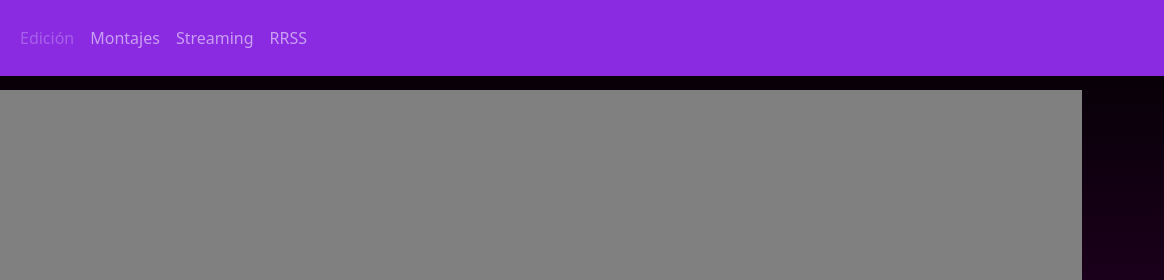
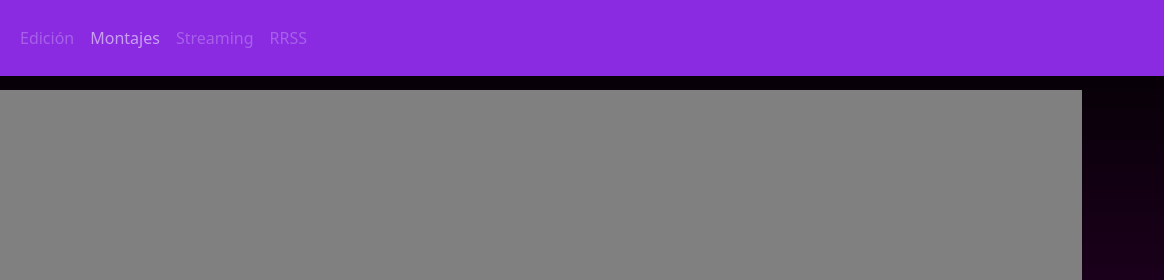
Before and after one commit to eskart/Tareas-CH-Beltran, a plain HTML site: page index.html in a window 1280 px wide. Shown: the top 280 px of the page, 116-1280 px from the left. Drawn offline with nearby package versions, Linux system fonts and the light colour scheme.

Commit message:
Se deshabilita sitios no trabajados.

```diff
--- a/index.html
+++ b/index.html
@@ -28,10 +28,10 @@
                     <a class="nav-link" href="./pages/examples-montajes.html">Montajes</a>
                   </li>
                   <li class="nav-item">
-                    <a class="nav-link" href="./pages/examples-stream.html">Streaming</a>
+                    <a class="nav-link disabled" href="./pages/examples-stream.html">Streaming</a>
                   </li>
                   <li class="nav-item">
-                    <a class="nav-link" href="./pages/examples-rrss.html">RRSS</a>
+                    <a class="nav-link disabled" href="./pages/examples-rrss.html">RRSS</a>
                   </li>
                 </ul>
               </div>
```
